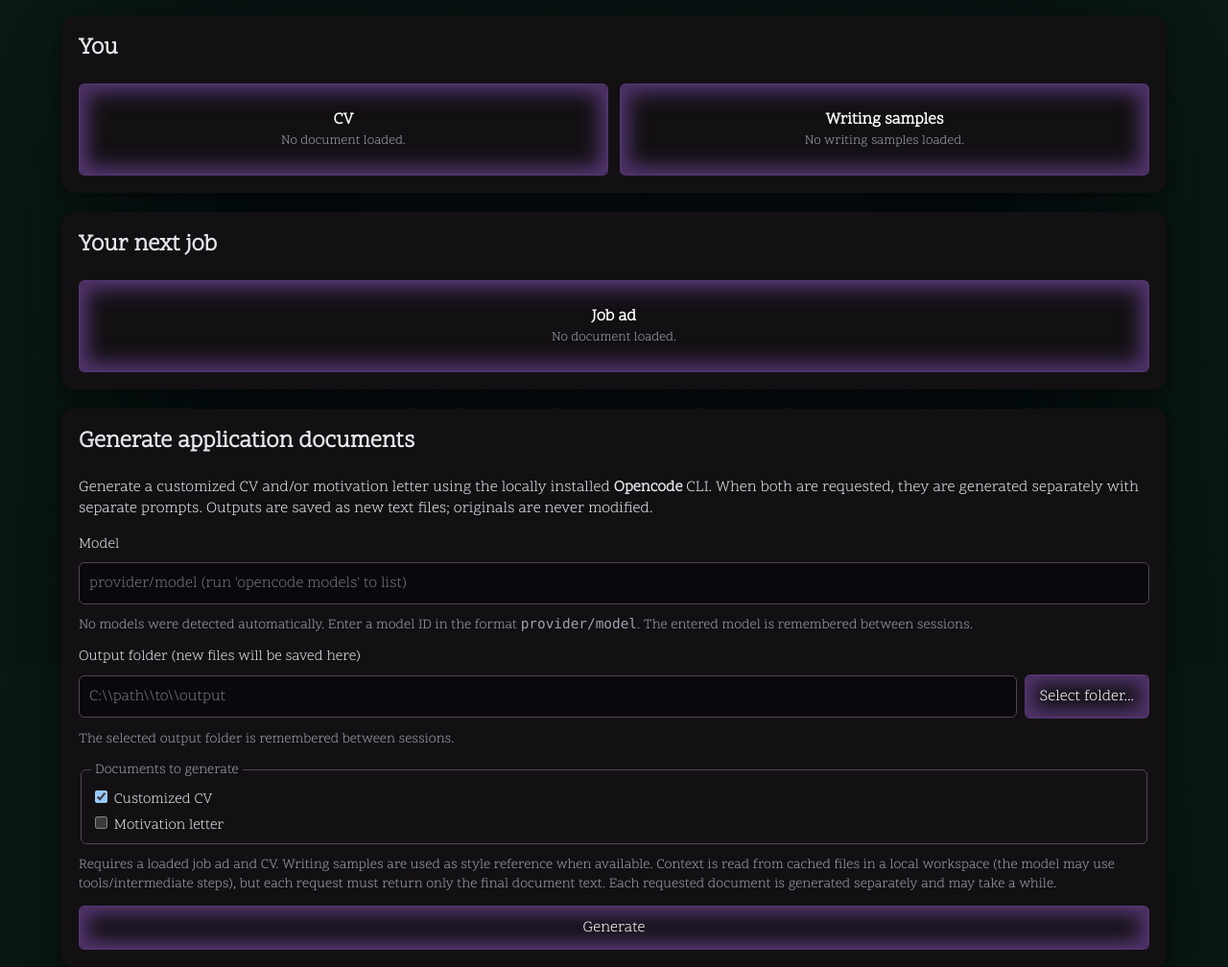
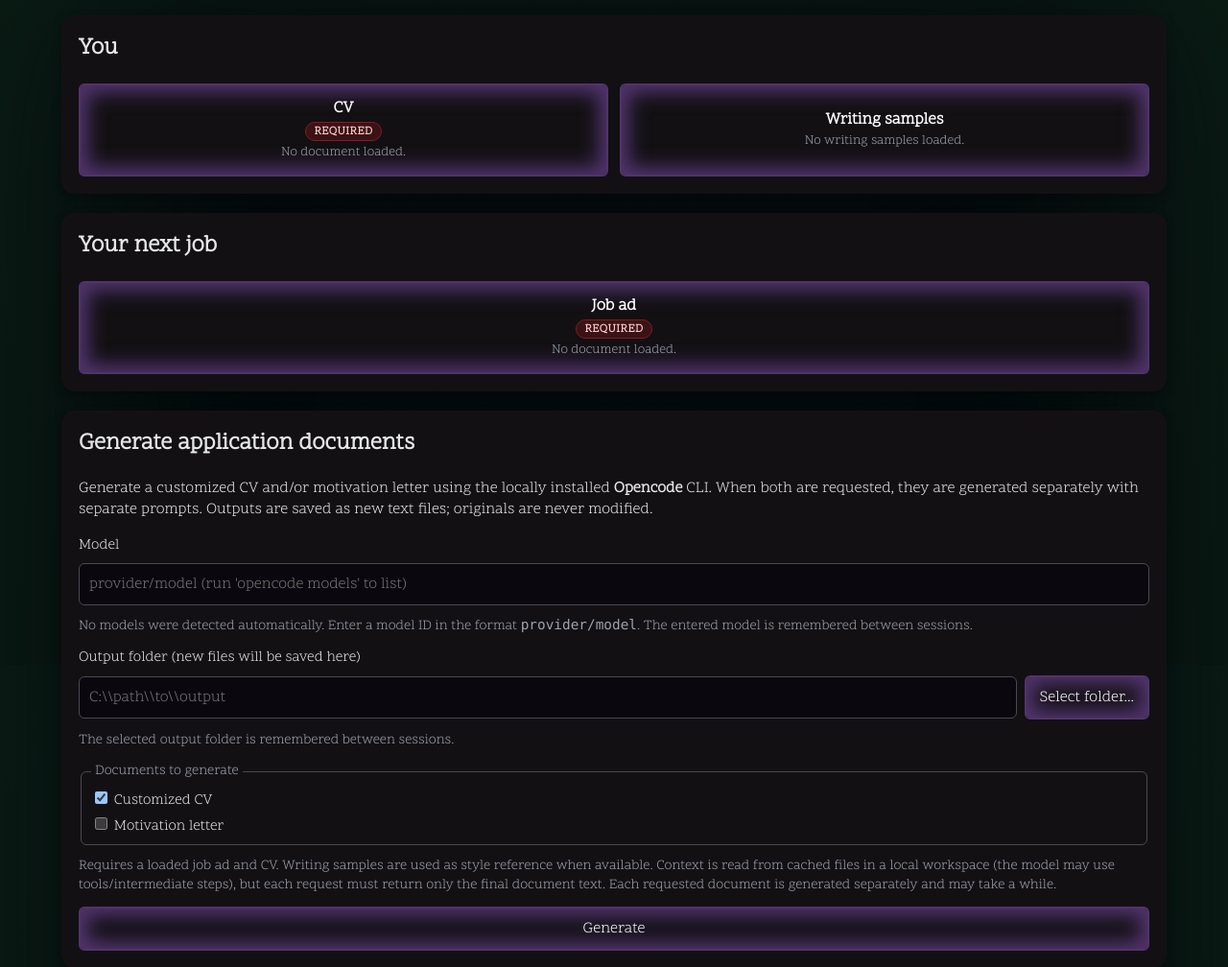
Before and after one commit to VCT136/semiapply, a FastAPI app: page / in a window 1280 px wide. Shown: the part 107-1115 px from the top of the page at 96% size. Run offline with FastAPI, Linux system fonts and the light colour scheme.

Commit message:
Required badge for cv and job ad

```diff
--- a/app/static/style.css
+++ b/app/static/style.css
@@ -156,6 +156,23 @@ button.danger:hover {
   color: var(--muted);
   font-weight: 400;
 }
+.doc-badge {
+  font-size: 0.75rem;
+  line-height: 1.2;
+  font-weight: 700;
+  text-transform: uppercase;
+  letter-spacing: 0.04em;
+  padding: 2px 8px;
+  border-radius: 999px;
+}
+.doc-badge-required {
+  color: var(--error-text);
+  background: var(--error-bg);
+  border: 1px solid var(--error-border);
+}
+.doc-btn.loaded .doc-badge-required {
+  display: none;
+}
 .doc-btn.loaded {
   border-color: var(--doc-loaded);
   box-shadow: inset 8px 8px 20px var(--doc-loaded), inset -8px -8px 20px var(--doc-loaded);
--- a/app/templates/index.html
+++ b/app/templates/index.html
@@ -20,6 +20,7 @@
           <div class="doc-btn-group">
             <button type="button" id="cv_doc_btn" class="doc-btn{% if cv %} loaded{% endif %}" data-doc="cv">
               <span class="doc-btn-title">CV</span>
+              <span class="doc-badge doc-badge-required{% if cv %} hidden{% endif %}">Required</span>
               <span class="doc-btn-filename{% if not cv %} hidden{% endif %}" id="cv_doc_filename">{% if cv %}{{ cv_display or '' }}{% endif %}</span>
               <span class="doc-btn-status" id="cv_status">{% if cv %}Loaded. Click to manage.{% else %}No document loaded.{% endif %}</span>
             </button>
@@ -116,6 +117,7 @@
           <h2>Your next job</h2>
           <button type="button" id="job_doc_btn" class="doc-btn{% if job %} loaded{% endif %}" data-doc="job">
             <span class="doc-btn-title">Job ad</span>
+            <span class="doc-badge doc-badge-required{% if job %} hidden{% endif %}">Required</span>
             <span class="doc-btn-filename{% if not job %} hidden{% endif %}" id="job_doc_filename">{% if job %}{{ job_display or '' }}{% endif %}</span>
             <span class="doc-btn-status" id="job_status">{% if job %}Loaded. Click to manage.{% else %}No document loaded.{% endif %}</span>
           </button>
@@ -460,6 +462,7 @@
           const docBtn = qs('#'+type+'_doc_btn');
           const status = qs('#'+type+'_status');
           const filenameEl = qs('#'+type+'_doc_filename');
+          const badge = docBtn ? docBtn.querySelector('.doc-badge-required') : null;
           const loadModal = type+'_load_modal';
           const previewModal = type+'_preview_modal';
           const removeModal = type+'_remove_modal';
@@ -469,12 +472,14 @@
             const name = display || '';
             currentDisplay = name;
             if(docBtn){ docBtn.classList.add('loaded'); }
+            if(badge){ badge.classList.add('hidden'); }
             if(filenameEl){ filenameEl.textContent = name; filenameEl.classList.toggle('hidden', !name); }
             if(status){ status.textContent = 'Loaded. Click to manage.'; }
           }
           function setUnloaded(){
             currentDisplay = '';
             if(docBtn){ docBtn.classList.remove('loaded'); }
+            if(badge){ badge.classList.remove('hidden'); }
             if(filenameEl){ filenameEl.textContent = ''; filenameEl.classList.add('hidden'); }
             if(status){ status.textContent = 'No document loaded.'; }
           }
```
